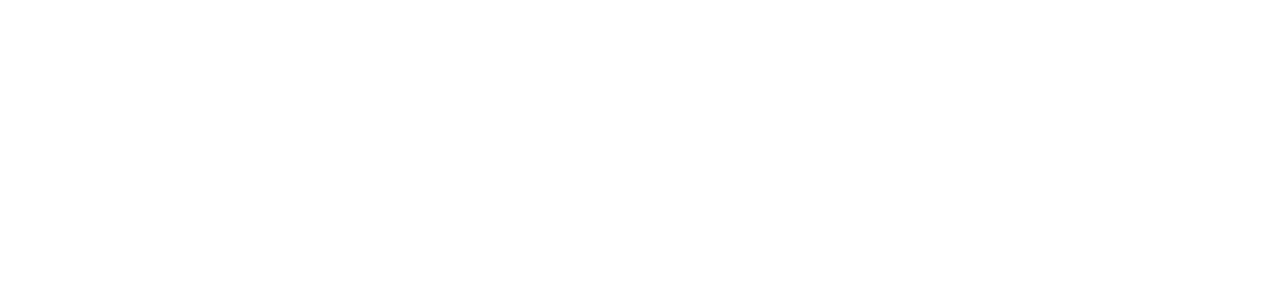
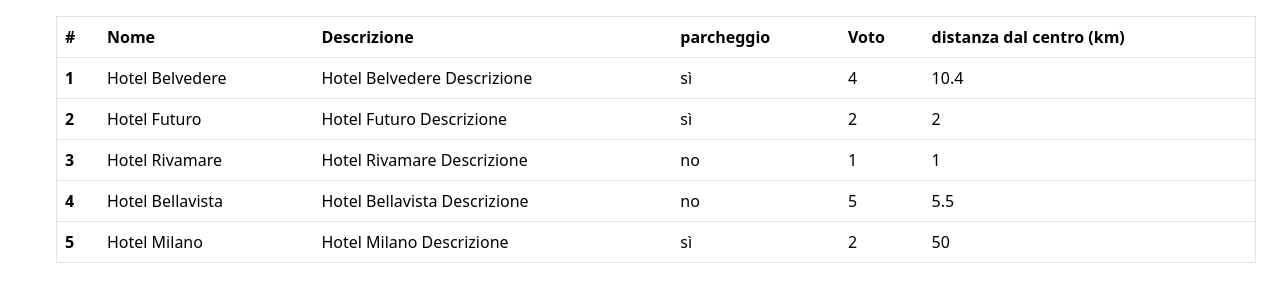
Before and after one commit to LuigiRiva99/php-hotel, a PHP site: page / in a window 1280 px wide. Before the commit the part shown is empty. Shown: the top 302 px of the page. Run offline with PHP 8.4, Linux system fonts and the light colour scheme.

Commit message:
ADD: Bootstrap and table

```diff
--- a/index.php
+++ b/index.php
@@ -38,5 +38,73 @@
 
     ];
 ?>
+<!DOCTYPE html>
+<html lang="en">
+<head>
+    <meta charset="UTF-8">
+    <meta name="viewport" content="width=device-width, initial-scale=1.0">
+    <title>Document</title>
+    <link href="https://cdn.jsdelivr.net/npm/bootstrap@5.3.3/dist/css/bootstrap.min.css" rel="stylesheet" integrity="sha384-QWTKZyjpPEjISv5WaRU9OFeRpok6YctnYmDr5pNlyT2bRjXh0JMhjY6hW+ALEwIH" crossorigin="anonymous">
+</head>
+<body>
+    <main>
+        <div class="table_container">
+            <table class="table border m-3">
+                <thead>
+                    <tr>
+                        <th scope="col">#</th>
+                        <th scope="col">Nome</th>
+                        <th scope="col">Descrizione</th>
+                        <th scope="col">parcheggio</th>
+                        <th scope="col">Voto</th>
+                        <th scope="col">distanza dal centro (km)</th>
+                    </tr>
+                </thead>
+                <tbody>
+                    <?php
+                        for ($i = 0; $i < count($hotels); $i++) {
+                            $hotel = $hotels[$i];
+                            $table_index = $i + 1;
+                            $hotel_name = $hotel['name'];
+                            $hotel_description = $hotel['description'];
+                            $hotel_parking = $hotel['parking'];
 
+                            if ($hotel_parking){
+                                $hotel_parking = 'sì';
+                            } else {
+                                $hotel_parking = 'no';
+                            };
+
+                            $hotel_vote = $hotel['vote'];
+                            $hotel_distance = $hotel['distance_to_center'];
+
+                            echo "
+
+                            <tr>
+                                <th scope=\"row\">$table_index</th>
+                                <td>$hotel_name</td>
+                                <td>$hotel_description</td>
+                                <td>$hotel_parking</td>
+                                <td>$hotel_vote</td>
+                                <td>$hotel_distance</td>
+                            </tr>
+
+                            ";
+                        };
+                    ?>
+                </tbody>
+            </table>
+
+        </div>
+    </main>
+
+    <script src="https://cdn.jsdelivr.net/npm/bootstrap@5.3.3/dist/js/bootstrap.bundle.min.js" integrity="sha384-YvpcrYf0tY3lHB60NNkmXc5s9fDVZLESaAA55NDzOxhy9GkcIdslK1eN7N6jIeHz" crossorigin="anonymous"></script>
+</body>
 </html>
+
+<style>
+    .table_container{
+        margin: 0 auto;
+        max-width: 1200px
+    }
+</style>
```
